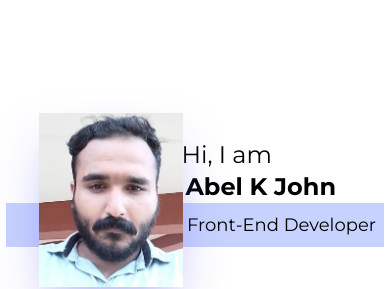
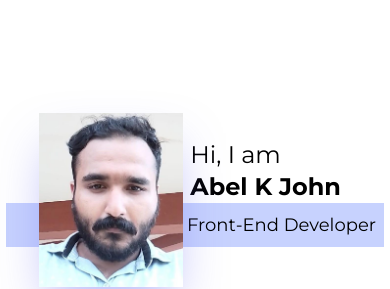
Before and after one commit to abelkjohn/portfolio, a Next.js app: page / in a window 390 px wide. Shown: the part 1140-1429 px from the top of the page. Built offline with nearby package versions, Linux system fonts and the light colour scheme.

Commit message:
modified:   app/globals.css

```diff
--- a/app/globals.css
+++ b/app/globals.css
@@ -71,4 +71,13 @@ html, body {
     .custom-width {
         width: 21em;
     }
+
+    .custom-hi {
+        padding-right: 4.3em;
+    }
+
+    .custom-name {
+        padding-right: 1.8em;
+
+    }
 }
```
